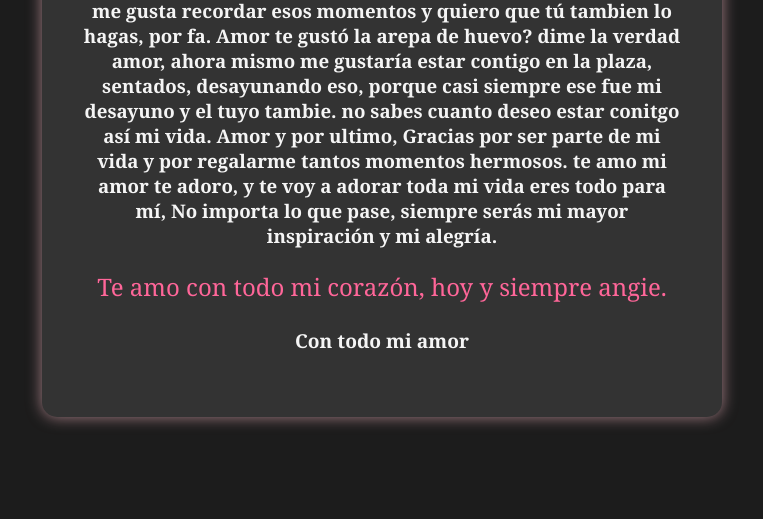
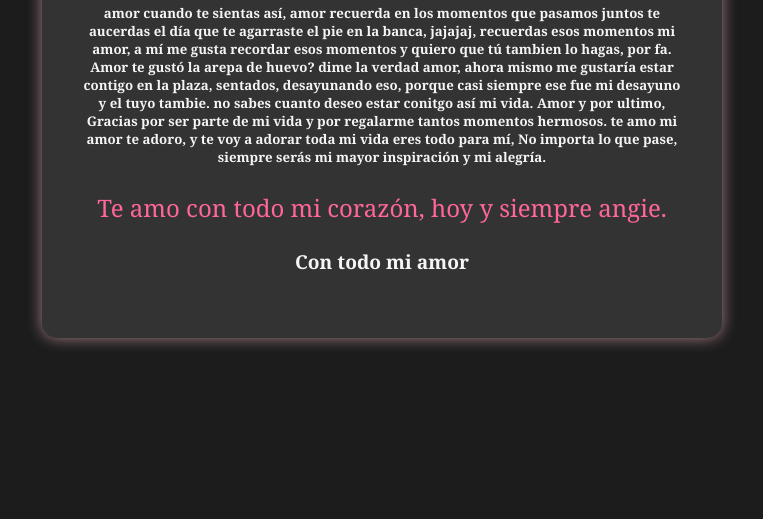
Before and after one commit to juan123-jua/cartaparaminovia, a plain HTML site: page mensaje3.html in a window 1280 px wide. Shown: the part 321-840 px from the top of the page, without its empty margins (258-1021 px from the left). Drawn offline with Linux system fonts and the light colour scheme.

Commit message:
Update mensaje3.html

```diff
--- a/mensaje3.html
+++ b/mensaje3.html
@@ -46,10 +46,10 @@
     <div class="card">
 
         <h1>Para Ti ❤️</h1>
-        <h3>amor cuando te sientas así, amor recuerda en los momentos que pasamos juntos te aucerdas el día que te agarraste el pie en la banca, jajajaj, recuerdas esos momentos mi amor, a mí me gusta recordar esos momentos y quiero que tú tambien lo hagas, por fa.
+        <h5>amor cuando te sientas así, amor recuerda en los momentos que pasamos juntos te aucerdas el día que te agarraste el pie en la banca, jajajaj, recuerdas esos momentos mi amor, a mí me gusta recordar esos momentos y quiero que tú tambien lo hagas, por fa.
          Amor te gustó la arepa de huevo? dime la verdad amor, ahora mismo me gustaría estar contigo en la plaza, sentados, desayunando eso, porque casi siempre ese fue mi desayuno y el tuyo tambie. no sabes cuanto deseo estar conitgo así mi vida.
 
-         Amor y por ultimo, Gracias por ser parte de mi vida y por regalarme tantos momentos hermosos. te amo mi amor te adoro, y te voy a adorar toda mi vida eres todo para mí, No importa lo que pase, siempre serás mi mayor inspiración y mi alegría.</h3>
+         Amor y por ultimo, Gracias por ser parte de mi vida y por regalarme tantos momentos hermosos. te amo mi amor te adoro, y te voy a adorar toda mi vida eres todo para mí, No importa lo que pase, siempre serás mi mayor inspiración y mi alegría.</h5>
 
         <p class="final-message">
             Te amo con todo mi corazón, hoy y siempre angie.
```
